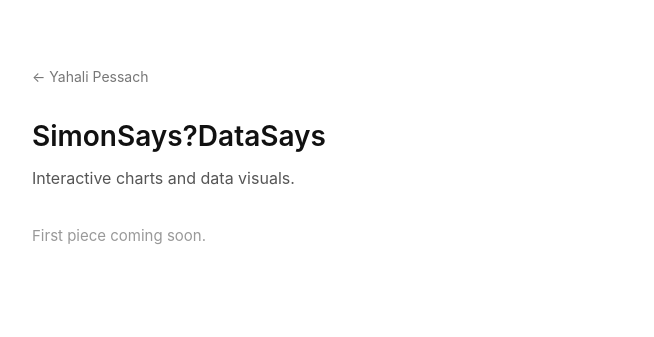
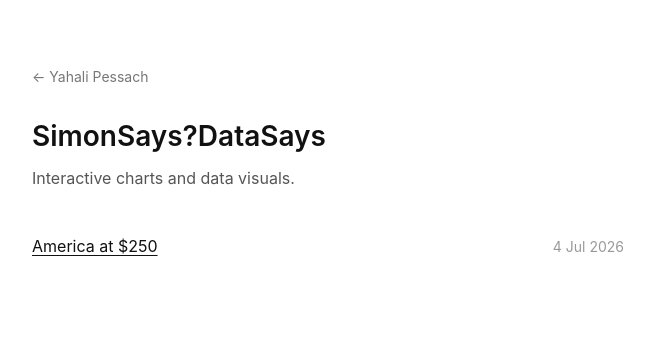
Before and after one commit to yahalipessach/yahalipessach.github.io, a plain HTML site: page simonsays-datasays/index.html in a window 1280 px wide. Shown: the whole page, without its empty margins (312-966 px from the left). Drawn offline with Linux system fonts and the light colour scheme.

Commit message:
List post: America at $250

```diff
--- a/simonsays-datasays/index.html
+++ b/simonsays-datasays/index.html
@@ -1,6 +1,5 @@
 <!DOCTYPE html>
-<html lang="en">
-<head>
+<html lang="en"><head>
 <meta charset="UTF-8">
 <meta name="viewport" content="width=device-width, initial-scale=1.0">
 <title>SimonSays?DataSays — Yahali Pessach</title>
@@ -59,17 +58,18 @@
 </head>
 <body>
 
-<a class="back" href="../">&larr; Yahali Pessach</a>
+<a class="back" href="../">← Yahali Pessach</a>
 <h1>SimonSays?DataSays</h1>
 <p class="tagline">Interactive charts and data visuals.</p>
 
 <!-- Add each new post as a line at the TOP of this list:
 <li><a href="post-slug.html">Post title</a><time>12 Jul 2026</time></li>
 -->
-<ul>
+<ul><li><a href="america-at-250.html">America at $250</a><time>4 Jul 2026</time></li>
 </ul>
 
-<p class="empty">First piece coming soon.</p>
 
-</body>
-</html>
+
+
+
+</body></html>
```
